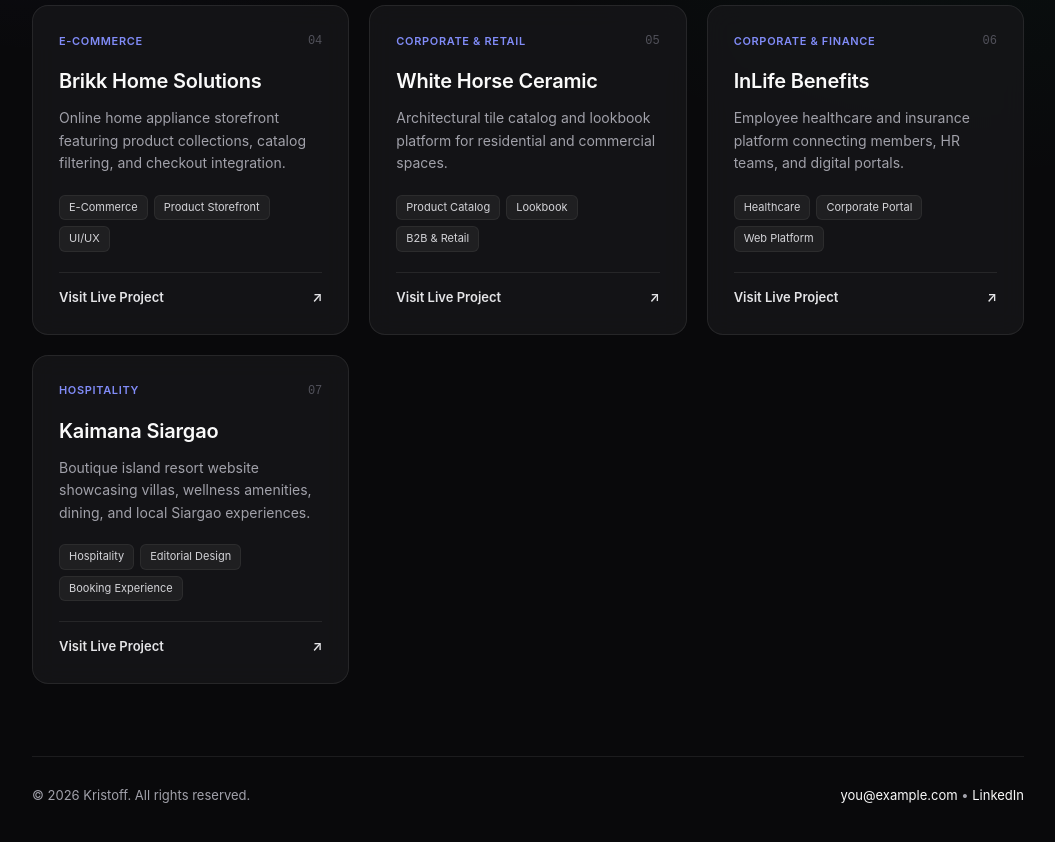
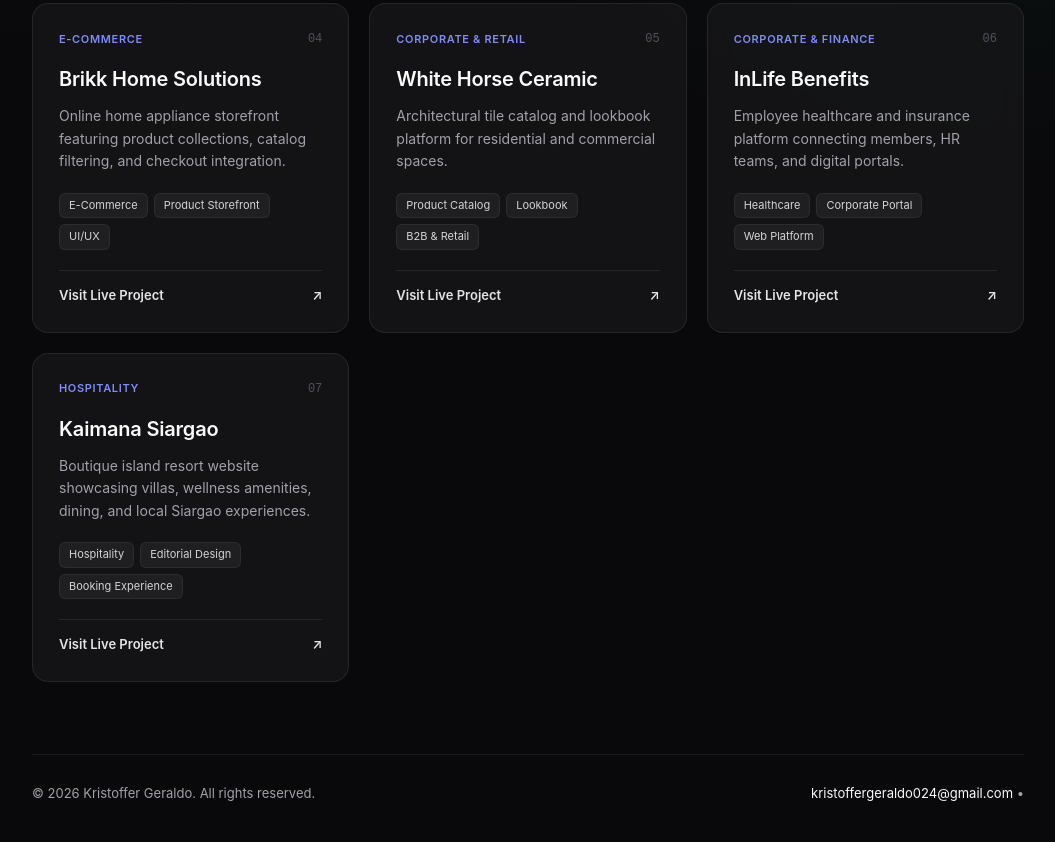
Before and after one commit to kristoffg10/my-portfolio, a plain HTML site: page index.html in a window 1280 px wide. Shown: the part 810-1652 px from the top of the page, without its empty margins (112-1167 px from the left). Drawn offline with Linux system fonts and the light colour scheme.

Commit message:
Update index.html

```diff
--- a/index.html
+++ b/index.html
@@ -3,7 +3,7 @@
 <head>
   <meta charset="UTF-8" />
   <meta name="viewport" content="width=device-width, initial-scale=1.0" />
-  <title>Kristoff — Web Developer Portfolio</title>
+  <title>Kristoffer Geraldo (Kris) - Full-Stack Web Developer Portfolio</title>
   <style>
     :root {
       --bg: #09090b;
@@ -321,8 +321,8 @@
         <strong>Frontend & Web Developer</strong> — Crafting modern corporate platforms, real estate ecosystems, e-commerce storefronts, and hospitality experiences.
       </p>
       <div class="hero-actions">
-        <a class="btn-primary" href="mailto:you@example.com">Get in Touch ↗</a>
-        <a class="btn-secondary" href="https://linkedin.com" target="_blank" rel="noopener noreferrer">LinkedIn Profile</a>
+        <a class="btn-primary" href="mailto:kristoffergeraldo024@gmail.com">Get in Touch ↗</a>
+        <!-- <a class="btn-secondary" href="https://linkedin.com" target="_blank" rel="noopener noreferrer">LinkedIn Profile</a> -->
       </div>
     </header>
 
@@ -488,11 +488,11 @@
     </main>
 
     <footer>
-      <span>© 2026 Kristoff. All rights reserved.</span>
+      <span>© 2026 Kristoffer Geraldo. All rights reserved.</span>
       <div>
-        <a href="mailto:you@example.com">you@example.com</a>
+        <a href="mailto:kristoffergeraldo024@gmail.com">kristoffergeraldo024@gmail.com</a>
         <span>  •  </span>
-        <a href="https://linkedin.com" target="_blank" rel="noopener noreferrer">LinkedIn</a>
+        <!-- <a href="https://linkedin.com" target="_blank" rel="noopener noreferrer">LinkedIn</a> -->
       </div>
     </footer>
   </div>
```
